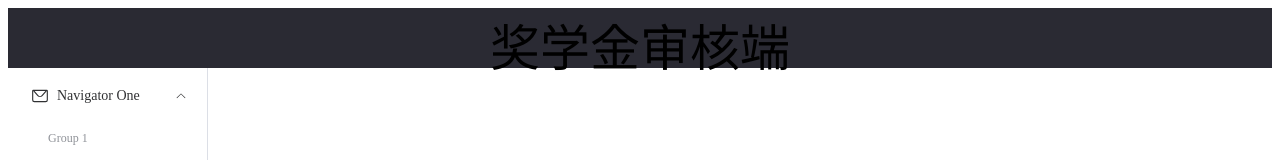
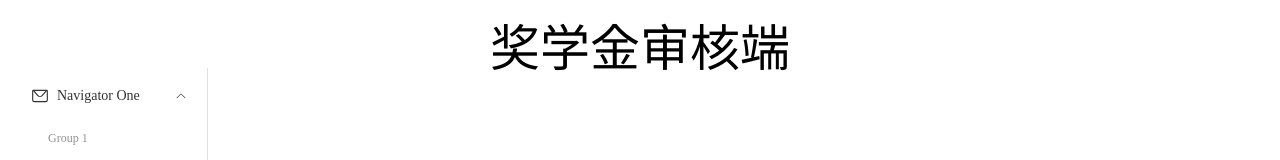
Before and after one commit to notforgetwyn/database-course-design, a Vue app in the folder vue3/: page / in a window 1280 px wide. Shown: the top 160 px of the page. Built offline with nearby package versions, Linux system fonts and the light colour scheme.

Commit message:
uddata Readme

```diff
--- a/vue3/src/views/AdminPage.vue
+++ b/vue3/src/views/AdminPage.vue
@@ -79,6 +79,5 @@
 .title {
   text-align: center;
   font-size: 50px;
-  background-color: rgb(42, 42, 51);
 }
 </style>
```
